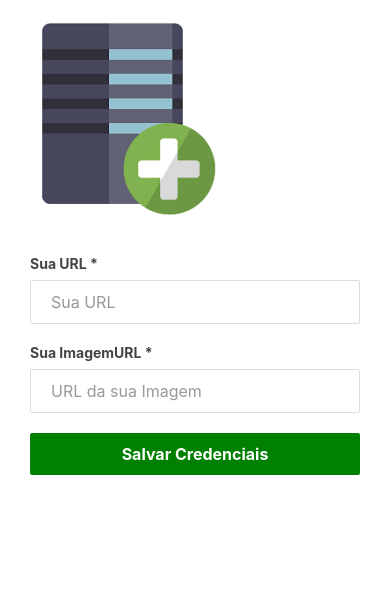
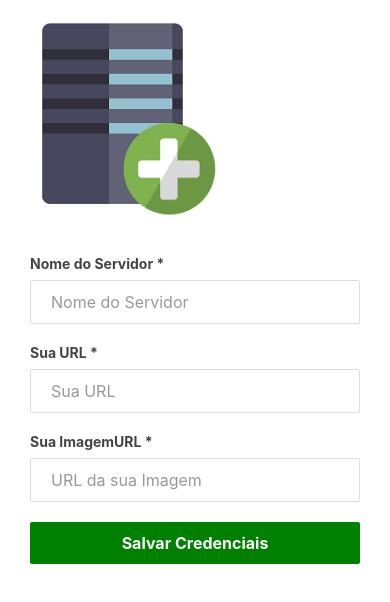
Before and after one commit to RodBC/automatingURL-client, a React Native app: screen / in a window 390 px wide. Shown: the top 602 px of the page. Built offline with nearby package versions, Linux system fonts and the light colour scheme.

Commit message:
adding the server name input field

```diff
--- a/src/RegisterUrl/Url.js
+++ b/src/RegisterUrl/Url.js
@@ -8,6 +8,7 @@ export function SetURL({ navigation }) {
   //base url e imagem url
 
 
+  const [NomeServidor, setNome] = useState('');
   const [BaseURL, setBaseURL] = useState('');
   const [BaseIMAGE, setBaseIMAGE] = useState('');
 
@@ -29,6 +30,7 @@ export function SetURL({ navigation }) {
   async function handleSubmit(){
     console.log(BaseURL)
     console.log(BaseIMAGE)
+    console.log(NomeServidor)
 
     // await AsyncStorage.setItem('BaseURL', BaseURL)
     // await AsyncStorage.setItem('BaseIMAGE', BaseIMAGE)
@@ -41,6 +43,18 @@ return (
           <Image source={logo} />
 
           <View style={styles.form}>
+
+          <Text style={styles.label}>Nome do Servidor *</Text>
+            <TextInput
+              style={styles.input}
+              placeholder="Nome do Servidor"
+              placeholderTextColor="#999"
+              autoCapitalize="none"
+              autoCorrect={false}
+              value={NomeServidor}
+              onChangeText={setNome}
+            />
+
             <Text style={styles.label}>Sua URL *</Text>
             <TextInput
               style={styles.input}
```
